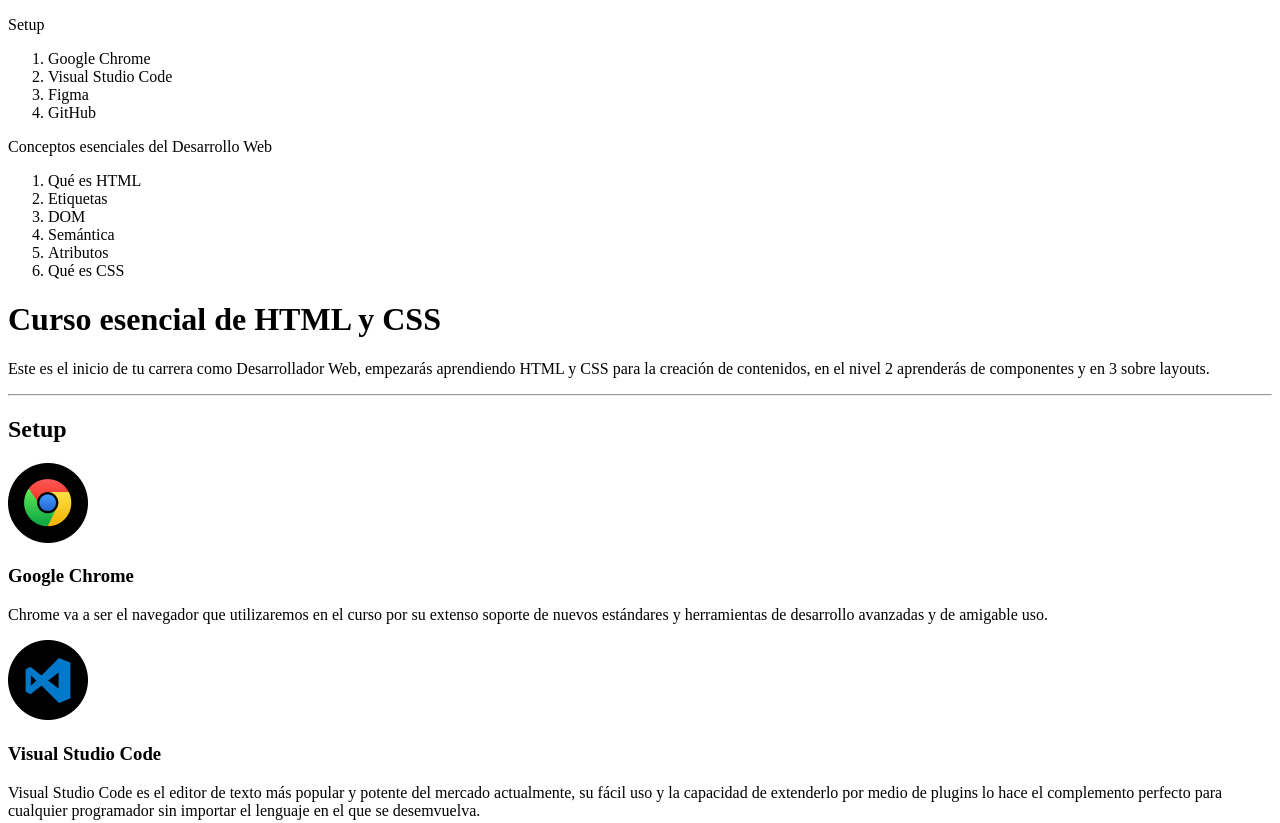
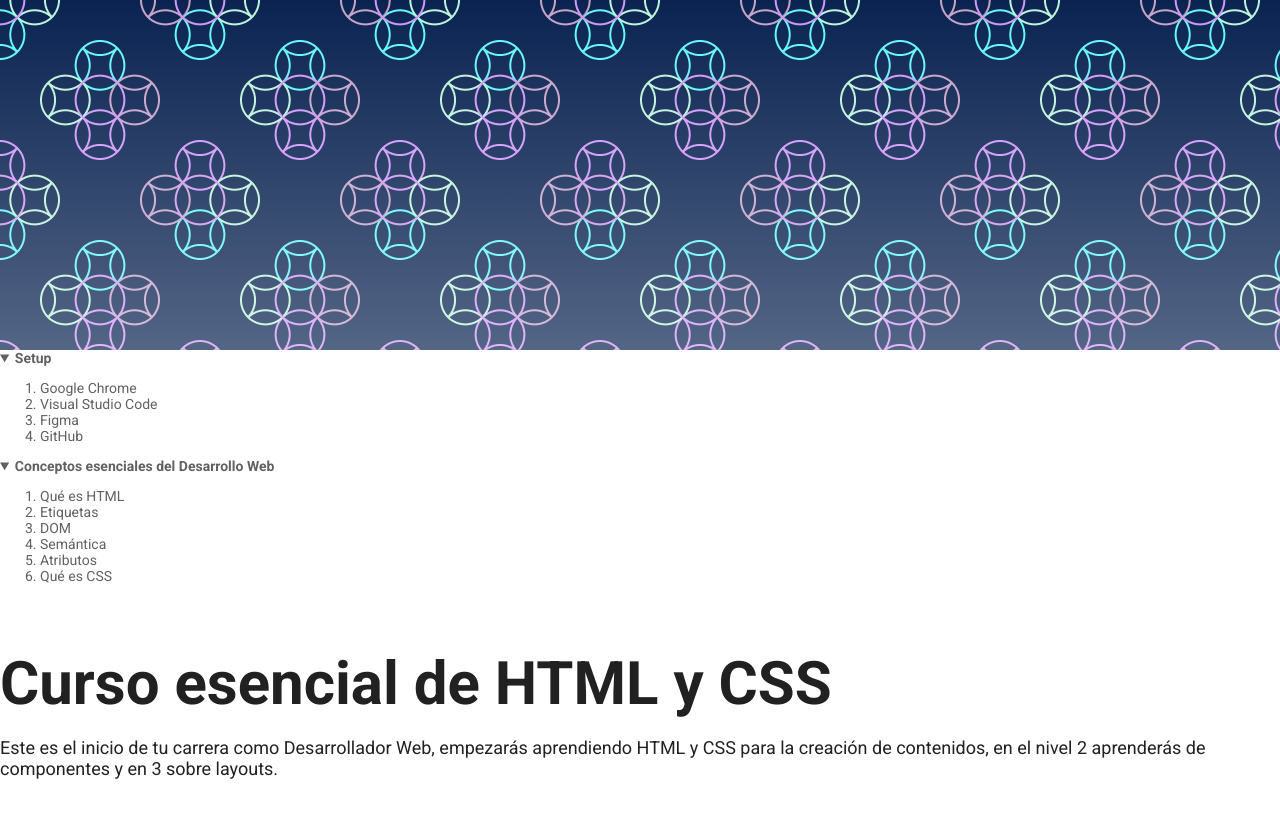
Before and after one commit to GiancarloBuchelli/curso-esencial-html-css, a plain HTML site: page index.html in a window 1280 px wide. Shown: the top 823 px of the page. Drawn offline with Linux system fonts and the light colour scheme.

Commit message:
Actualización Curso esencial HTML y CSS

```diff
--- /dev/null
+++ b/css/styles-logical.css
@@ -0,0 +1,108 @@
+@font-face {
+  /* esto permite usar fuentes especiales que no todo navegador tiene. Para que el usuario vea el diseño exactamente igual */
+  font-family: charter;
+  src: url(../fonts/charter-regular.otf) ;
+  font-style: normal;
+  font-weight: 400;
+}
+
+@font-face {
+  font-family: charter;
+  src: url(../fonts/charter-italic.otf) ;
+  font-style: italic;
+  font-weight: 400;
+}
+
+@font-face {
+  font-family: charter;
+  src: url(../fonts/charter-bold.otf) ;
+  font-style: normal;
+  font-weight: bold;
+}
+
+@font-face {
+  font-family: charter;
+  src: url(../fonts/charter-bold-italic.otf) ;
+  font-style: italic;
+  font-weight: bold;
+}
+
+:root {
+  font-size: 18px;
+/* con -- nombre de variable : y asignacion de un valor, podemos declarar variables en css para reutilizarlas */
+  --gris30: #212121;
+  --gris20: #212429;
+  --gris10: #616161;
+}
+
+body {
+  color: var(--gris30);
+  /* font-family: charter; */
+  font-family: 'Roboto', sans-serif;
+
+}
+
+a {
+  color: var(--gris30)
+}
+
+header {
+  /* --gris10: red;  con esto pdemos alterar el color ya establecido, revalorando la variable sólo para esta etiqueta */
+  font-size: 14px;
+  color: var(--gris10);
+}
+
+header a {
+  color: var(--gris10);
+  text-decoration: none;
+}
+
+header a:hover {
+  color: var(--gris30);
+}
+
+nav details summary {
+  font-weight: bold
+}
+
+h1 {
+  font-size: 60px;
+}
+
+h2 {
+  font-size: 2em;
+}
+
+h3 {
+  font-size: 1.5em;
+}
+
+pre {
+  background: #FEC62E;
+}
+
+.hero {
+  background-image: linear-gradient(to top, rgba(255, 255, 255, .3), transparent), url(../images/pattern.png);
+  /* background-repeat: no-repeat;  ESTO ES PARA QUE LA IMAGEN NO SE REPITA */
+  height: 350px;
+}
+
+.section-content {
+  counter-reset: titleList;
+}
+
+.section-content h3 {
+  counter-increment: titleList;
+}
+
+.section-content h3::before {
+  content: counter(titleList, decimal) ". ";
+}
+
+.section-content h3::after {
+  content: "";
+  width: 32px;
+  height: 4px;
+  background: var(--gris30);
+  display: inline-block;
+}
--- /dev/null
+++ b/css/styles-physical.css
@@ -0,0 +1,155 @@
+@font-face {
+  /* esto permite usar fuentes especiales que no todo navegador tiene. Para que el usuario vea el diseño exactamente igual */
+  font-family: charter;
+  src: url(../fonts/charter-regular.otf) ;
+  font-style: normal;
+  font-weight: 400;
+}
+
+@font-face {
+  font-family: charter;
+  src: url(../fonts/charter-italic.otf) ;
+  font-style: italic;
+  font-weight: 400;
+}
+
+@font-face {
+  font-family: charter;
+  src: url(../fonts/charter-bold.otf) ;
+  font-style: normal;
+  font-weight: bold;
+}
+
+@font-face {
+  font-family: charter;
+  src: url(../fonts/charter-bold-italic.otf) ;
+  font-style: italic;
+  font-weight: bold;
+}
+
+:root {
+  font-size: 18px;
+/* con -- nombre de variable : y asignacion de un valor, podemos declarar variables en css para reutilizarlas */
+  --gris30: #212121;
+  --gris20: #212429;
+  --gris10: #616161;
+}
+
+body {
+  color: var(--gris30);
+  /* font-family: charter; */
+  font-family: 'Roboto', sans-serif;
+  margin: 0;
+
+}
+
+a {
+  color: var(--gris30)
+}
+
+header {
+  /* --gris10: red;  con esto pdemos alterar el color ya establecido, revalorando la variable sólo para esta etiqueta */
+  font-size: 14px;
+  color: var(--gris10);
+}
+
+header a {
+  color: var(--gris10);
+  text-decoration: none;
+}
+
+header a:hover {
+  color: var(--gris30);
+}
+
+nav details summary {
+  font-weight: bold
+}
+
+h1 {
+  font-size: 60px;
+  margin-top: 64px;
+  margin-bottom: 16px;
+  /* margin: top right bottom left; <<<< esto es según las coordenadas lógicas - en sentido horario*/
+  /* margin: 64px 10px 16px 10px; EJEMPLO AGREGANDO 10PX A LOS COSTADOS*/
+
+}
+
+h1 ~ p {
+  margin-bottom: 64px;
+}
+
+hr {
+  margin: 64px 0;
+}
+
+h2 {
+  font-size: 2em;
+  margin: 64px 0 40px;
+  font-weight: normal;
+}
+
+h3 {
+  font-size: 1.5em;
+  margin-top: 16px;
+  margin-bottom: 24px;
+  font-weight: normal;
+}
+
+pre {
+  background: #FEC62E;
+}
+
+blockquote {
+  margin: 32px 0;
+}
+
+.hero {
+  background-image: linear-gradient(to top, rgba(255, 255, 255, .3), transparent), url(../images/pattern.png);
+  /* background-repeat: no-repeat;  ESTO ES PARA QUE LA IMAGEN NO SE REPITA */
+  height: 350px;
+}
+
+.section-content + hr {
+  display: none;
+}
+
+.section-content {
+  margin-top: 164px;
+}
+
+.section-content:first-of-type {
+  margin: 0;
+}
+
+.section-content ol li {
+  line-height: 24px;
+}
+
+.section-content ul li {
+  margin-bottom: 16px;
+}
+
+.section-content {
+  counter-reset: titleList;
+}
+
+.section-content h3 {
+  counter-increment: titleList;
+}
+
+.section-content h3::before {
+  content: counter(titleList, decimal) ". ";
+}
+
+.section-content h3::after {
+  content: "";
+  width: 32px;
+  height: 4px;
+  background: var(--gris30);
+  display: inline-block;
+}
+
+.section-content img {
+  margin-top: 40px;
+}
--- a/index.html
+++ b/index.html
@@ -4,64 +4,122 @@
     <meta charset="UTF-8">
     <meta http-equiv="X-UA-Compatible" content="IE=edge">
     <meta name="viewport" content="width=device-width, initial-scale=1.0">
+    <link rel="stylesheet" href="./css/styles-physical.css">
+    <link rel="preconnect" href="https://fonts.googleapis.com">
+    <link rel="preconnect" href="https://fonts.gstatic.com" crossorigin>
+    <link href="https://fonts.googleapis.com/css2?family=Roboto:ital,wght@0,400;0,700;1,400;1,700&display=swap" rel="stylesheet">
     <title>El Blog de Giancarlo</title>
   </head>
   <body>
+    <div class="hero"></div>
     <header>
       <nav>
-        <p>Setup</p>
+        <details open>
+          <summary>
+            Setup
+          </summary>
           <ol>
-          <li>Google Chrome</li>
-          <li>Visual Studio Code</li>
-          <li>Figma</li>
-          <li>GitHub</li>
+            <li>
+              <a href="#google-chrome">Google Chrome</a>
+            </li>
+            <li>
+              <a href="#vsc">Visual Studio Code</a>
+            </li>
+            <li>
+              <a href="#figma">Figma</a>
+            </li>
+            <li>
+              <a href="#github">GitHub</a>
+            </li>
           </ol>
-        <p>Conceptos esenciales del Desarrollo Web</p>
+        </details>
+        <details open>
+          <summary>
+            Conceptos esenciales del Desarrollo Web
+          </summary>
           <ol>
-          <li>Qué es HTML</li>
-          <li>Etiquetas</li>
-          <li>DOM</li>
-          <li>Semántica</li>
-          <li>Atributos</li>
-          <li>Qué es CSS</li>
+            <li>
+              <a href="#que-es-html">Qué es HTML</a>
+            </li>
+            <li>
+              <a href="#etiquetas">Etiquetas</a>
+            </li>
+            <li>
+              <a href="#dom">DOM</a>
+            </li>
+            <li>
+              <a href="#semantica">Semántica</a>
+            </li>
+            <li>
+              <a href="#atributos">Atributos</a>
+            </li>
+            <li>
+              <a href="#que-es-css">Qué es CSS</a>
+            </li>
           </ol>
+        </details>
       </nav>
     </header>
+    <main>
       <h1>Curso esencial de HTML y CSS</h1>
       <p>Este es el inicio de tu carrera como Desarrollador Web, empezarás aprendiendo HTML y CSS para la creación de contenidos, en el nivel 2 aprenderás de componentes y en 3 sobre layouts.</p>
       <hr>
+      <section class="section-content">
         <h2>Setup</h2>
-    <img src="images/google-chrome.png" alt="Logo de Google Chrome" title="Logo de Google Chrome">
+        <img id="google-chrome" src="images/google-chrome.png" alt="Logo de Google Chrome" title="Logo de Google Chrome">
         <h3>Google Chrome</h3>
         <p>Chrome va a ser el navegador que utilizaremos en el curso por su extenso soporte de nuevos estándares y herramientas de desarrollo avanzadas y de amigable uso.</p>
-    <img src="images/visual-studio-code.png" alt="Logo del editor de código Visual Studio Code" title="Logo del editor de código Visual Studio Code">
+        <img id="vsc" src="images/visual-studio-code.png" alt="Logo del editor de código Visual Studio Code" title="Logo del editor de código Visual Studio Code">
         <h3>Visual Studio Code</h3>
         <p>Visual Studio Code es el editor de texto más popular y potente del mercado actualmente, su fácil uso y la capacidad de extenderlo por medio de plugins lo hace el complemento perfecto para cualquier programador sin importar el lenguaje en el que se desemvuelva.</p>
-    <img src="images/figma.png" alt="Logo de Figma" title="Logo de Figma">
+        <img id="figma" src="images/figma.png" alt="Logo de Figma" title="Logo de Figma">
         <h3>Figma</h3>
         <p>Figma es una la herramienta más popular en la actualidad para entregar diseños a los desarrolladores para su implementación por su fácil uso porque puede ser usado directamente desde el navegador.</p>
-    <img src="images/github.png" alt="Logo de Github" title="Logo de Github">
+        <img id="github" src="images/github.png" alt="Logo de Github" title="Logo de Github">
         <h3>GitHub</h3>
         <p>Así como en Facebook te encuentran tus amigos, en Github te encuentran otras programadoras y programadores de todo el mundo, en vez de subir fotos de tus viajes aquí subes tu código y puedes elegir hacerlo “open source” o guardarlo de manera privada, Github será esencial para almacenar tu futuro portafolio.</p>
-    <hr>
+        <blockquote>
+          <p>
+            “Este es el inicio de tu carrera como Desarrollador Web”
+          </p>
+          <p>
+            - Leonidas Esteban
+          </p>
+        </blockquote>
+      </section>
+      <section class="section-content">
         <h2>Conceptos esenciales del Desarrollo Web</h2>
-    <h3>Qué es HTML</h3>
+        <h3 id="que-es-html">Qué es HTML</h3>
         <p>Hyper Text Markup Language o Lenguaje de marcas Hipertexto. Es el componente más básico de la web. Define el significado y la estructura del contenido.</p>
-    <img src="images/html.png" alt="Estructura de código de html">
-    <h3>Etiquetas</h3>
+          <pre>
+    &lt;!DOCTYPE html&gt;
+    &lt;html lang=&quot;en&quot;&gt;
+    &lt;head&gt;
+    &lt;meta charset=&quot;UTF-8&quot;&gt;
+    &lt;meta name=&quot;viewport&quot; content=&quot;width=device-width, initial-scale=1.0&quot;&gt;
+    &lt;title&gt;Document&lt;/title&gt;
+    &lt;/head&gt;
+    &lt;body&gt;
+
+    &lt;/body&gt;
+    &lt;/html&gt;
+          </pre>
+        <h3 id="etiquetas">Etiquetas</h3>
         <p>Las etiquetas HTML van a ayudarnos a brindar una estructura y semántica al contenido de nuestro website y cada una tiene características y usos diferentes aunque visualmente den un resultado similar.</p>
         <p>Muchas etiquetas son fácil de diferencias como los headings o las imágenes y otras diferentes como header, footer, section o div, aquí es donde la semántica será la respuesta y si sabemos un poco de inglés también podremos darnos una pequeña idea de su uso pero en este curso vamos a usar las más importantes y que serán parte de tu día a día como Software Developer.</p>
-    <h3>DOM</h3>
+        <h3 id="dom">DOM</h3>
         <P>El Document Object Model es una estructura de árbol que representará todos nuestros proyectos web como si un árbol genealógico fuera: padres, hijos, hermanos con niveles infinitos. cuando entendemos esta anidación podemos identificar dependencias, herencias en css y que tan complejo es nuestro proyecto.</P>
         <img src="images/dom.png" alt="Estructura de árbol que representa al Document Object Model">
-    <h3>Semántica</h3>
+        <h3 id="semantica">Semántica</h3>
         <p>La semántica le brinda sentido a cada elemento existen en un sitio web, algunos elementos será meramente decorativos y no deben significar nada pero otros serán títulos y deberán estar en diferente jerarquías o alguna secciones serán más relevantes que otras, esto ayudará a los motores de búsqueda como Google o Duck Duck Go a diferenciar tu contenido, categorizar y será la herramientas más valiosa para estar en los primeros resultados de búsqueda SEO. También ayudará a la accesibilidad de tu sitio web, para que personas con habilidades diferentes puedan entender cada contenido.</p>
-    <h3>Atributos</h3>
+        <h3 id="atributos">Atributos</h3>
         <p>Los atributos le dan características extra a las etiquetas para complementar información y son pre programadas por el navegador, algunos atributos funcionan en todas las etiquetas de la misma forma como ‘class’ pero otros atributos funcionan en solo alguna etiquetas como src</p>
-    <h3>CSS</h3>
+        <h3 id="que-es-css">CSS</h3>
         <p>Hojas de Estilo en Cascada (del inglés Cascading Style Sheets) o CSS es el lenguaje de estilos utilizado para describir la presentación de documentos HTML</p>
         <img src="images/css.png" alt="Logo de CSS">
+      </section>
       <hr>
+      <section class="section-content">
         <h2>Modelo de caja</h2>
         <h3>El modelo de caja está compuesto por:</h3>
         <p>Chrome va a ser el navegador que utilizaremos en el curso por su extenso soporte de nuevos estándares y herramientas de desarrollo avanzadas y de amigable uso.</p>
@@ -87,10 +145,11 @@
         </ul>
         <h3>Modelo de caja</h3>
         <img src="images/modelo-caja.png" alt="Foto de nuestro profesor Leonidas Esteban diciendo: programar cambió mi vida, no te rindas">
-
-
-
-
-
+      </section>
+      <p>
+        Si tienes alguna pregunta escríbeme a
+        <a href="mailto:me@leonidasesteban.com">me@leonidasesteban.com</a>
+      </p>
+    </main>
   </body>
 </html>
```
Also changed, not shown: fonts/charter-bold-italic.otf (added), fonts/charter-bold.otf (added), fonts/charter-italic.otf (added), fonts/charter-regular.otf (added), images/pattern.png (added). Lines whose indentation alone changed are shown as unchanged.
